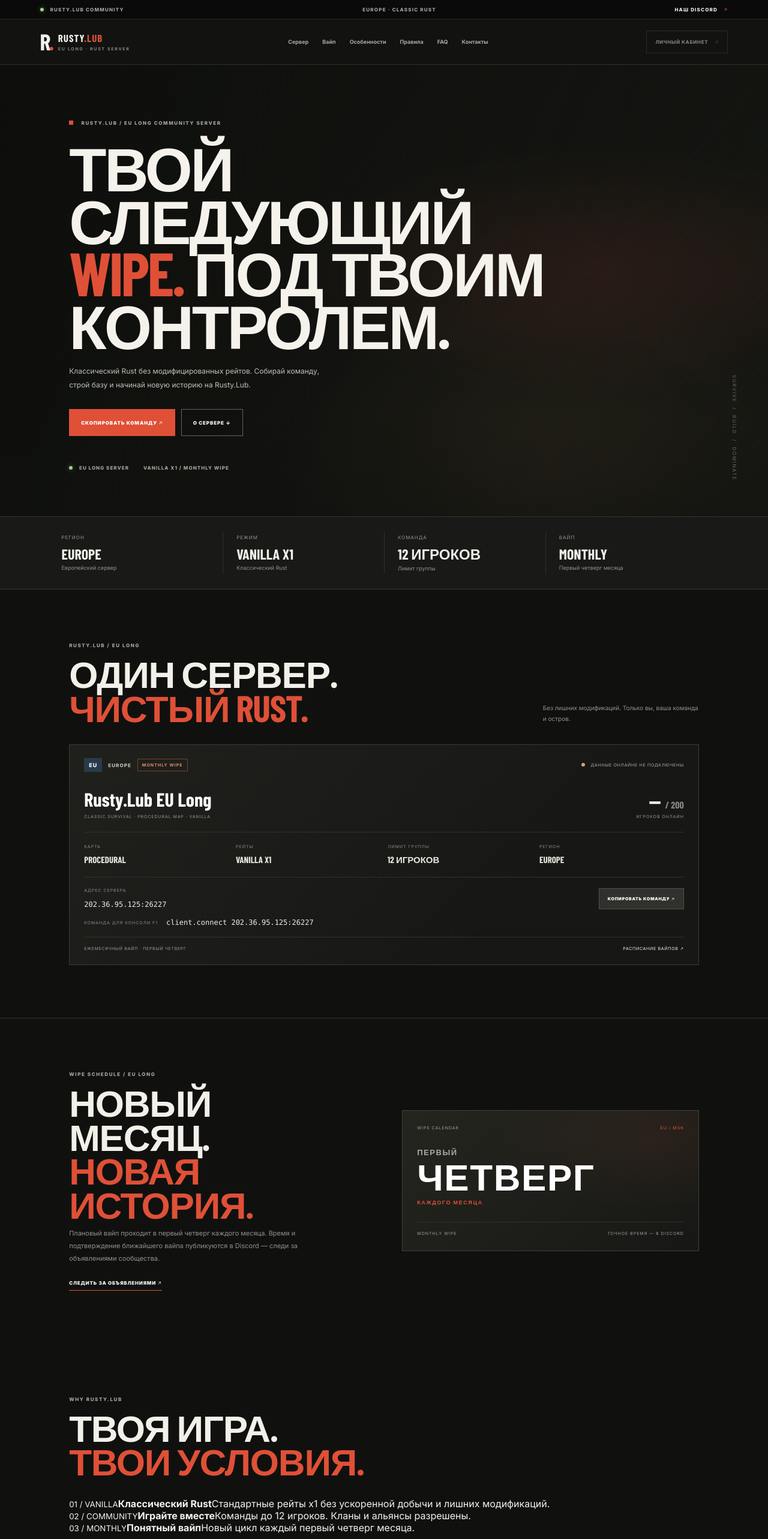
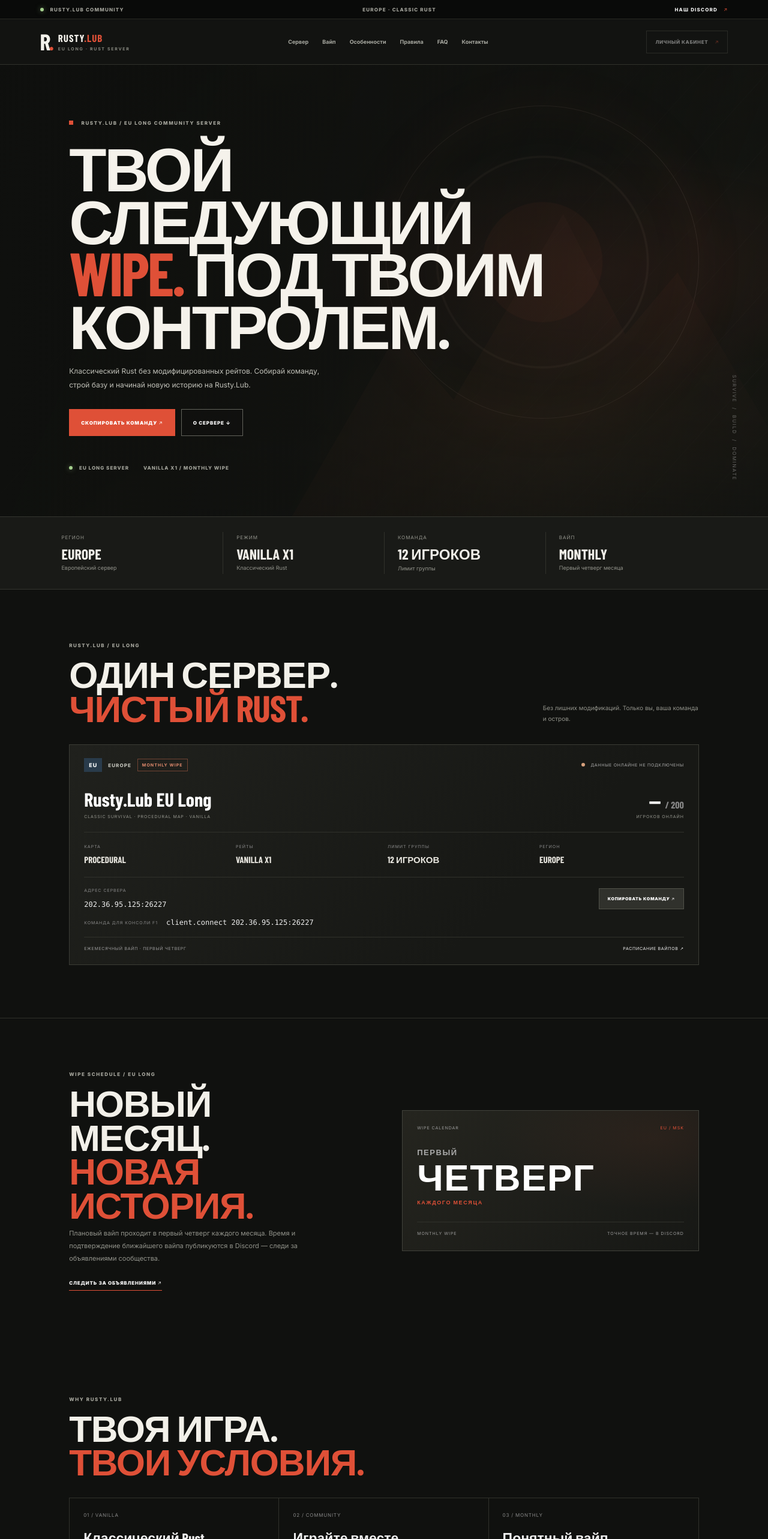
Before and after one commit to RustyLub/GAME-SERVER, a React (Vite) app: page / in a window 1280 px wide. Shown: the top 2566 px of the page at 60% size. Built offline with nearby package versions, Linux system fonts and the light colour scheme; no server answers; a web font is replaced by a local one.

Commit message:
Polish responsive visual system and add hero artwork

```diff
--- a/src/styles.css
+++ b/src/styles.css
@@ -18,6 +18,8 @@
   --display: 'Barlow Condensed', Impact, sans-serif;
 }
 * { box-sizing: border-box; }
+.skip-link { position: fixed; z-index: 100; top: 8px; left: 8px; padding: 11px 14px; transform: translateY(-150%); background: var(--red); color: #fff; font-size: 11px; font-weight: 800; }
+.skip-link:focus { transform: translateY(0); }
 html { scroll-behavior: smooth; scroll-padding-top: 92px; }
 body { margin: 0; min-width: 320px; background: var(--bg); }
 body, button, input, textarea { font-family: Inter, Arial, sans-serif; }
@@ -71,9 +73,21 @@ a:focus-visible, button:focus-visible, input:focus-visible, textarea:focus-visib
     linear-gradient(112deg, #0d0e0cf5 0%, #11120fe8 48%, #11120f70 100%),
     repeating-linear-gradient(132deg, transparent 0 78px, #ffffff08 79px 80px);
 }
+.hero-image::before {
+  content: ""; position: absolute; right: 9%; top: 9%; width: min(42vw, 520px);
+  aspect-ratio: 1; border: 1px solid #d7b29b24; border-radius: 50%;
+  background: radial-gradient(circle, #d35a3b12 0 27%, transparent 27.5% 47%, #d7b29b12 47.5% 48%, transparent 48.5%);
+  box-shadow: 0 0 90px #a34a3212, inset 0 0 80px #a34a3210;
+}
+.hero-image::after {
+  content: ""; position: absolute; right: 0; bottom: 0; width: 62%; height: 76%;
+  opacity: .48; clip-path: polygon(0 100%, 22% 47%, 34% 66%, 57% 12%, 70% 47%, 81% 29%, 100% 74%, 100% 100%);
+  background: linear-gradient(145deg, #77756a24, #8d49352b 55%, #171815);
+  border-top: 1px solid #c6a18a30;
+}
 .hero-shade {
-  position: absolute; z-index: -1; inset: 0; opacity: .45;
-  background: linear-gradient(0deg, #10110f 0%, transparent 23%, transparent 75%, #10110f55 100%);
+  position: absolute; z-index: -1; inset: 0; opacity: .55;
+  background: linear-gradient(90deg, #10110f 0%, #10110fdf 42%, #10110f40 100%), linear-gradient(0deg, #10110f 0%, transparent 23%, transparent 75%, #10110f55 100%);
 }
 .hero-inner { width: min(100%, 1050px); padding: 92px 9% 76px; }
 .kicker, .eyebrow { color: #a7a79e; font-size: 8px; font-weight: 800; letter-spacing: .2em; }
@@ -153,12 +167,14 @@ a:focus-visible, button:focus-visible, input:focus-visible, textarea:focus-visib
 .wipe-date > span { display: block; margin-top: 8px; color: var(--red); font-size: 9px; letter-spacing: .18em; }
 .wipe-panel-bottom { padding-top: 14px; border-top: 1px solid var(--line); }
 
-.placeholder-grid { display: grid; grid-template-columns: repeat(3, 1fr); border: 1px solid var(--line); }
-.placeholder-grid > div { padding: 23px; border-right: 1px solid var(--line); }
-.placeholder-grid > div:last-child { border-right: 0; }
-.placeholder-grid small, .placeholder-grid span { display: block; color: #888; font-size: 8px; letter-spacing: .1em; }
-.placeholder-grid strong { display: block; margin: 19px 0 7px; color: #eee; font: 700 23px var(--display); }
-.placeholder-grid span { font-size: 10px; letter-spacing: 0; line-height: 1.7; }
+.feature-grid { display: grid; grid-template-columns: repeat(3, 1fr); border: 1px solid var(--line); }
+.feature-grid > div { padding: 23px; border-right: 1px solid var(--line); }
+.feature-grid > div:last-child { border-right: 0; }
+.feature-grid > div { transition: background .2s, border-color .2s; }
+.feature-grid > div:hover { background: #20211d; }
+.feature-grid small, .feature-grid span { display: block; color: #888; font-size: 8px; letter-spacing: .1em; }
+.feature-grid strong { display: block; margin: 19px 0 7px; color: #eee; font: 700 23px var(--display); }
+.feature-grid span { font-size: 10px; letter-spacing: 0; line-height: 1.7; }
 
 .rules-section .section-heading > a { color: #ddd; font-size: 8px; font-weight: 800; letter-spacing: .08em; }
 .rule-row { display: grid; grid-template-columns: 48px 180px 1fr; align-items: center; gap: 10px; padding: 18px 0; border-top: 1px solid var(--line); }
@@ -227,6 +243,8 @@ a:focus-visible, button:focus-visible, input:focus-visible, textarea:focus-visib
   .main-nav.nav-open a:last-child { border-bottom: 0; }
   .mobile-menu { display: block; }
   .hero { min-height: 535px; }
+  .hero-image::before { right: -28%; top: 12%; width: 88vw; opacity: .55; }
+  .hero-image::after { right: -20%; width: 100%; height: 58%; opacity: .28; }
   .hero-inner { padding: 84px 22px 45px; }
   .hero h1 { font-size: clamp(56px, 13vw, 76px); }
   .hero-inner > p { max-width: 370px; font-size: 11px; }
@@ -256,9 +274,9 @@ a:focus-visible, button:focus-visible, input:focus-visible, textarea:focus-visib
   .split-section h2 { font-size: 55px; }
   .wipe-panel { min-height: 215px; padding: 19px; }
   .wipe-date strong { font-size: clamp(39px, 10vw, 52px); }
-  .placeholder-grid { grid-template-columns: 1fr; }
-  .placeholder-grid > div { padding: 20px; border-right: 0; border-bottom: 1px solid var(--line); }
-  .placeholder-grid > div:last-child { border-bottom: 0; }
+  .feature-grid { grid-template-columns: 1fr; }
+  .feature-grid > div { padding: 20px; border-right: 0; border-bottom: 1px solid var(--line); }
+  .feature-grid > div:last-child { border-bottom: 0; }
   .rule-row { grid-template-columns: 30px 1fr; gap: 8px; }
   .rule-row p { grid-column: 2; }
   .faq-section summary { padding-right: 12px; font-size: 18px; }
```
